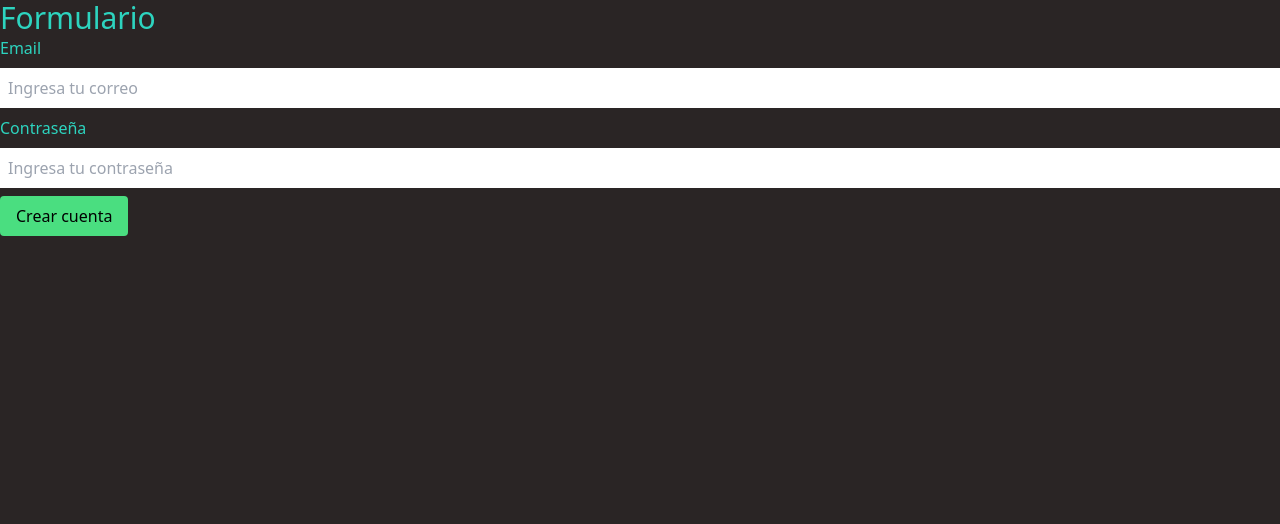
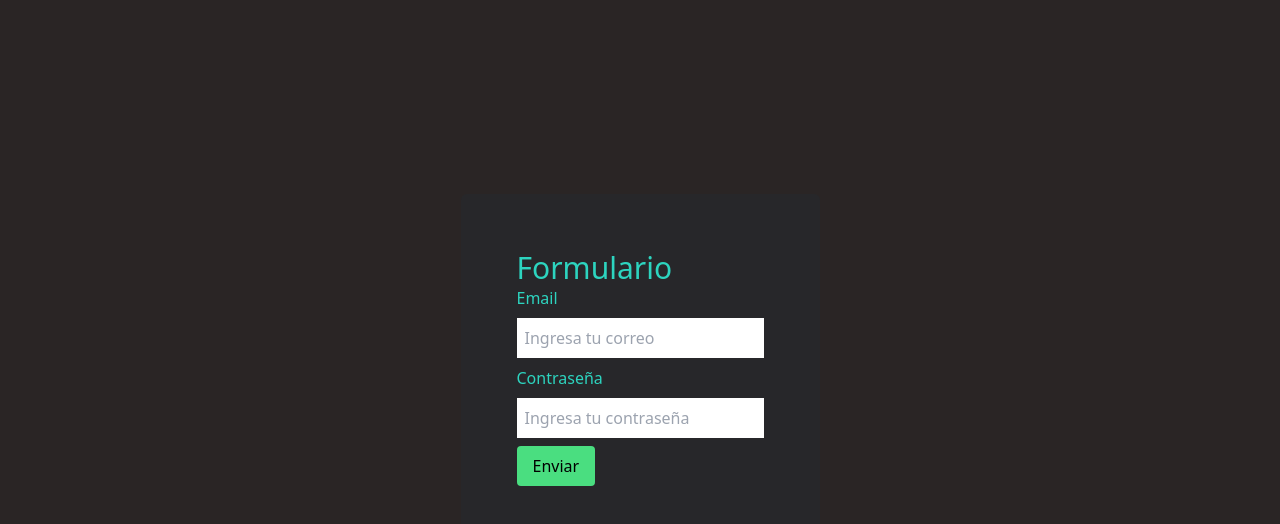
Before and after one commit to hugodanielcabral/cab_alojamientos, a React (Vite) app in the folder frontend/: page /register in a window 1280 px wide. Shown: the top 524 px of the page. Built offline with nearby package versions, Linux system fonts and the light colour scheme.

Commit message:
add UI button and card

```diff
--- /dev/null
+++ b/frontend/src/components/UI/Button.jsx
@@ -0,0 +1,10 @@
+export const Button = ({ children }, props) => {
+  return (
+    <button
+      className="py-2 px-4 bg-green-400 text-black rounded hover:bg-green-500 font-medium disabled:opacity-50 disabled:cursor-not-allowed"
+      {...props}
+    >
+      {children}
+    </button>
+  );
+};
--- /dev/null
+++ b/frontend/src/components/UI/Card.jsx
@@ -0,0 +1,6 @@
+import React from "react";
+
+export const Card = ({ children }) => {
+  console.log(children);
+  return <div className="bg-zinc-800 p-14 rounded-md">{children}</div>;
+};
--- /dev/null
+++ b/frontend/src/components/UI/index.js
@@ -0,0 +1,4 @@
+export { Button } from "./Button";
+export { Card } from "./Card";
+export { Input } from "./Input";
+export { Label } from "./Label";
--- a/frontend/src/components/User/Register/Form/RegisterForm.jsx
+++ b/frontend/src/components/User/Register/Form/RegisterForm.jsx
@@ -1,6 +1,5 @@
 import { useState } from "react";
-import { Input } from "../../../UI/Input";
-import { Label } from "../../../UI/Label";
+import { Button, Card, Input, Label } from "../../../UI/index.js";
 
 export const RegisterForm = () => {
   const [formValues, setFormValues] = useState({
@@ -19,7 +18,8 @@ export const RegisterForm = () => {
   };
 
   return (
-    <>
+    <div className="h-[calc(100vh-64px)] flex justify-center items-center">
+      <Card>
         <h1 className="text-3xl text-teal-400">Formulario</h1>
         <form onSubmit={handleSubmit}>
           <Label htmlFor="email">Email</Label>
@@ -40,13 +40,9 @@ export const RegisterForm = () => {
             value={formValues.contrasena}
             placeholder="Ingresa tu contraseña"
           />
-        <button
-          type="submit"
-          className="py-2 px-4 bg-green-400 text-black rounded hover:bg-green-500"
-        >
-          Crear cuenta
-        </button>
+          <Button type="submit">Enviar</Button>
         </form>
-    </>
+      </Card>
+    </div>
   );
 };
```
Lines whose indentation alone changed are shown as unchanged.
